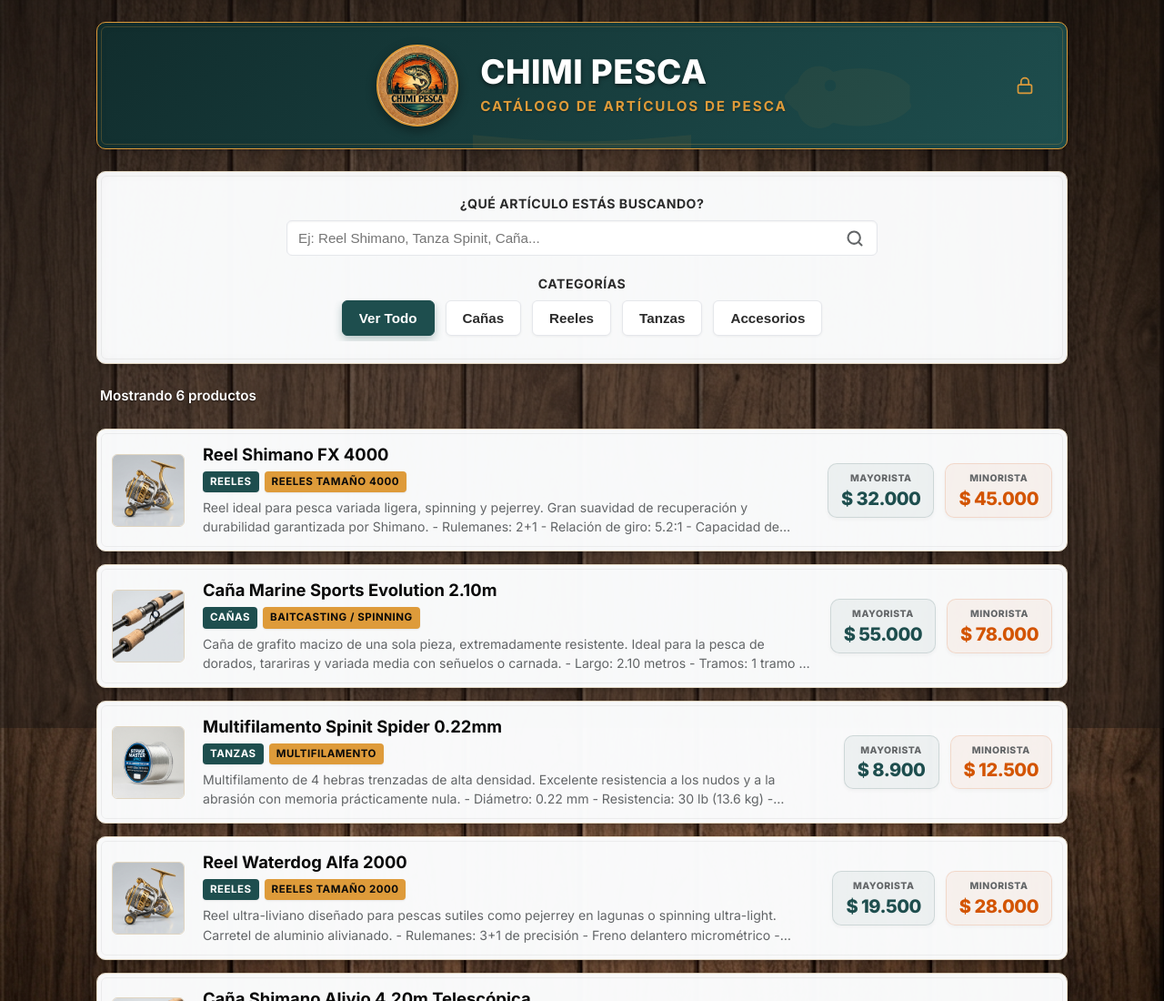
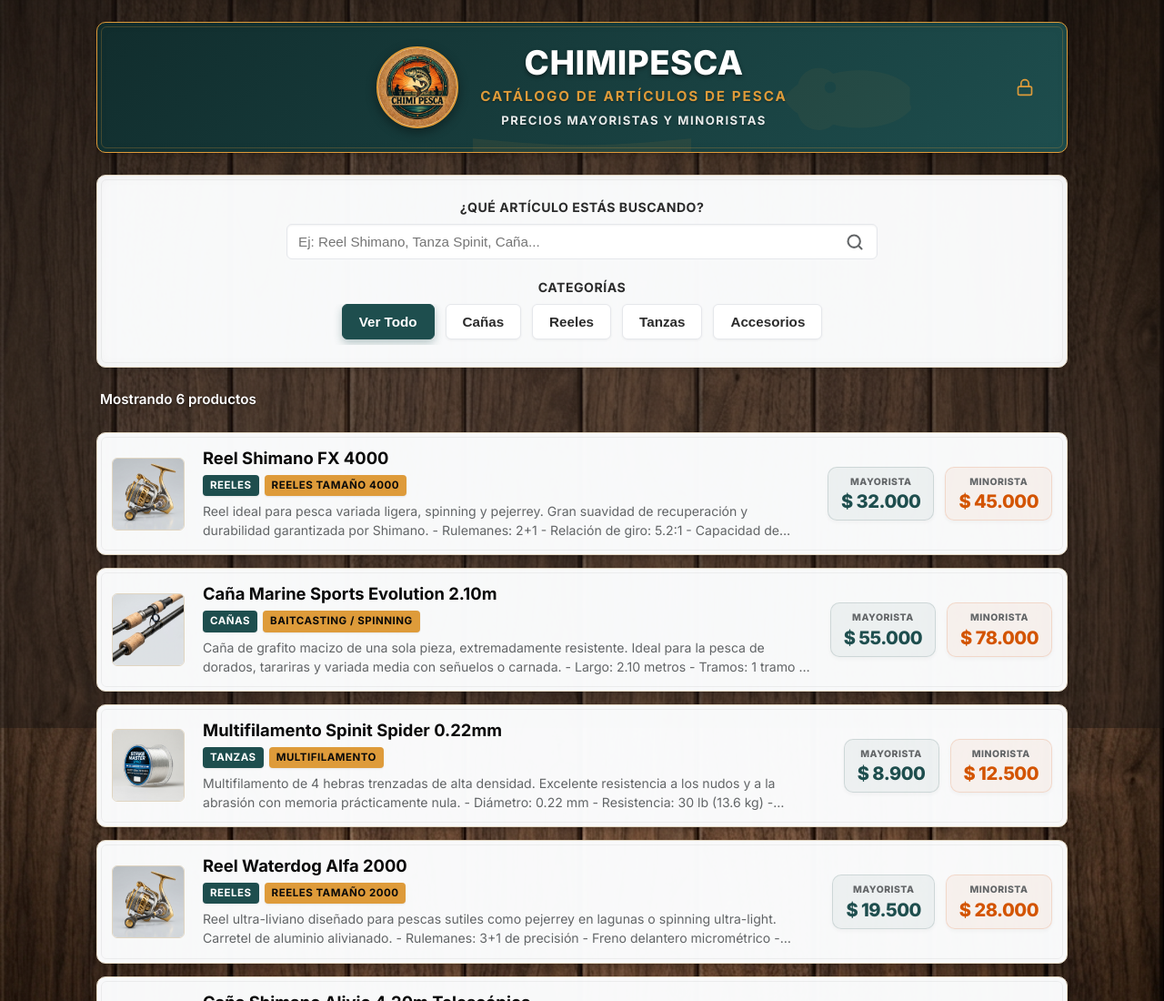
Before and after one commit to nicosubealanube/chimicatalog, a website: page index.html in a window 1280 px wide. Shown: the top 1100 px of the page at 91% size. Drawn offline with Linux system fonts and the light colour scheme; no server answers.

Commit message:
update index.html and styles.css

```diff
--- a/index.html
+++ b/index.html
@@ -46,8 +46,9 @@
           <img src="assets/logo-chimi.jpg" alt="Logo ChimiPesca" class="app-logo">
         </div>
         <div class="header-titles">
-          <h1>CHIMI PESCA</h1>
-          <p class="subtitle">Catálogo de Artículos de Pesca</p>
+          <h1>CHIMIPESCA</h1>
+          <p class="subtitle">Catálogo de artículos de pesca</p>
+          <p class="tagline">Precios mayoristas y minoristas</p>
         </div>
       </div>
       <button id="admin-login-trigger" class="admin-icon-btn" aria-label="Acceso Administrador"
--- a/styles.css
+++ b/styles.css
@@ -159,7 +159,7 @@
 }
 
 .header-titles {
-  text-align: left;
+  text-align: center;
 }
 
 .header-titles h1 {
@@ -178,6 +178,16 @@
   text-transform: uppercase;
   letter-spacing: 2px;
   margin-top: 6px;
+  text-shadow: 0px 1px 2px rgba(0,0,0,0.4);
+}
+
+.header-titles .tagline {
+  font-size: 0.82rem;
+  color: rgba(255, 255, 255, 0.9);
+  font-weight: 700;
+  text-transform: uppercase;
+  letter-spacing: 1.5px;
+  margin-top: 5px;
   text-shadow: 0px 1px 2px rgba(0,0,0,0.4);
 }
 
```
